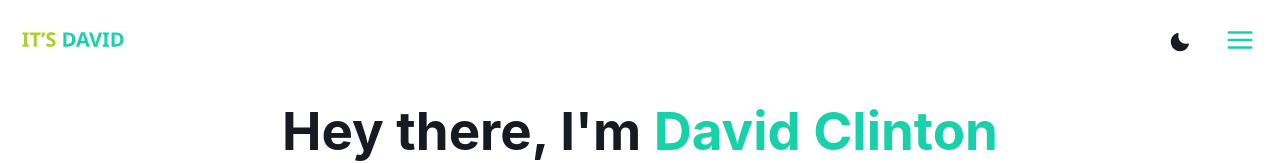
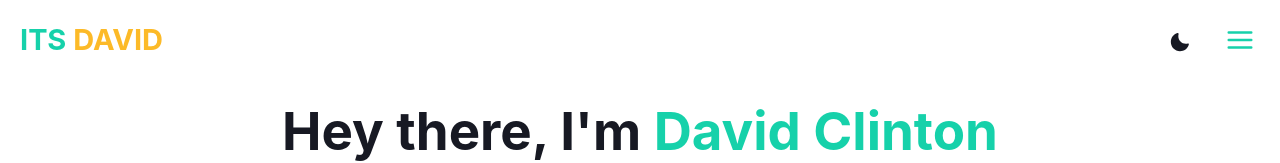
Before and after one commit to daveclinton/smallfeature, a React (Vite) app: page / in a window 1280 px wide. Shown: the top 163 px of the page. Built offline with nearby package versions, Linux system fonts and the light colour scheme; no server answers.

Commit message:
feat: Add logo as name

```diff
--- a/src/components/Navbar.tsx
+++ b/src/components/Navbar.tsx
@@ -4,15 +4,14 @@ import { Flex } from "@chakra-ui/layout";
 import {
   IconButton,
   useColorMode,
-  Image,
   Menu,
   MenuButton,
   MenuItem,
   MenuList,
   Center,
+  Link,
+  Highlight,
 } from "@chakra-ui/react";
-import Logo from "../assets/david.svg";
-
 const Navbar: React.FC = () => {
   const { colorMode, toggleColorMode } = useColorMode();
 
@@ -25,7 +24,18 @@ const Navbar: React.FC = () => {
         align="center"
         justify="space-between"
       >
-        <Image src={Logo} h="30px" />
+        <Link
+          textDecor="none"
+          textStyle="h1"
+          fontSize="29px"
+          color="classicGreen"
+          _hover={{ textDecor: "none" }}
+          href="/"
+        >
+          <Highlight query={["DAVID"]} styles={{ color: "classicYellow" }}>
+            ITS DAVID
+          </Highlight>
+        </Link>
         <Flex gap="20px" align="center">
           <IconButton
             variant="unstyled"
```
